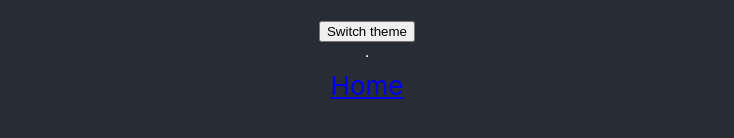
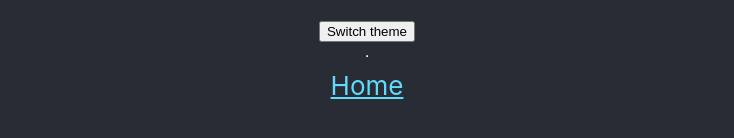
Before and after one commit to danugarri/practising-react-testing, a React (Create React App) app: page /welcome in a window 1280 px wide. Shown: the part 470-608 px from the top of the page, without its empty margins (273-1007 px from the left). Built offline with nearby package versions, Linux system fonts and the light colour scheme.

Commit message:
added better theme switch control

```diff
--- a/src/App.css
+++ b/src/App.css
@@ -30,6 +30,9 @@
   font-size: calc(10px + 2vmin);
   color: white;
 }
+.App-header-dark a {
+   color: #61dafb;
+}
 .App-header-white {
   background-color: #FFF;
   min-height: 100vh;
--- a/src/components/welcome/Welcome.jsx
+++ b/src/components/welcome/Welcome.jsx
@@ -1,7 +1,6 @@
 import React from 'react';
 import { NavLink } from 'react-router-dom';
 import { Context } from '../context/Context';
-// import './Welcome.css';
 
 export const Welcome = () => {
 
```
Also changed, not shown: src/components/welcome/Welcome.css (deleted, +0 -8 lines).
